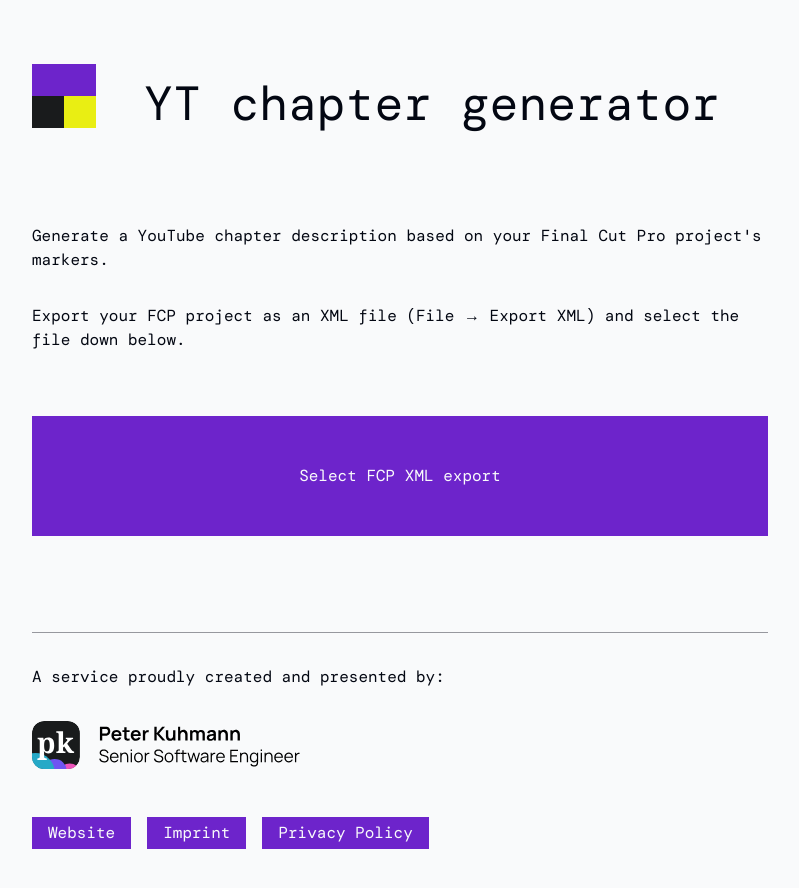
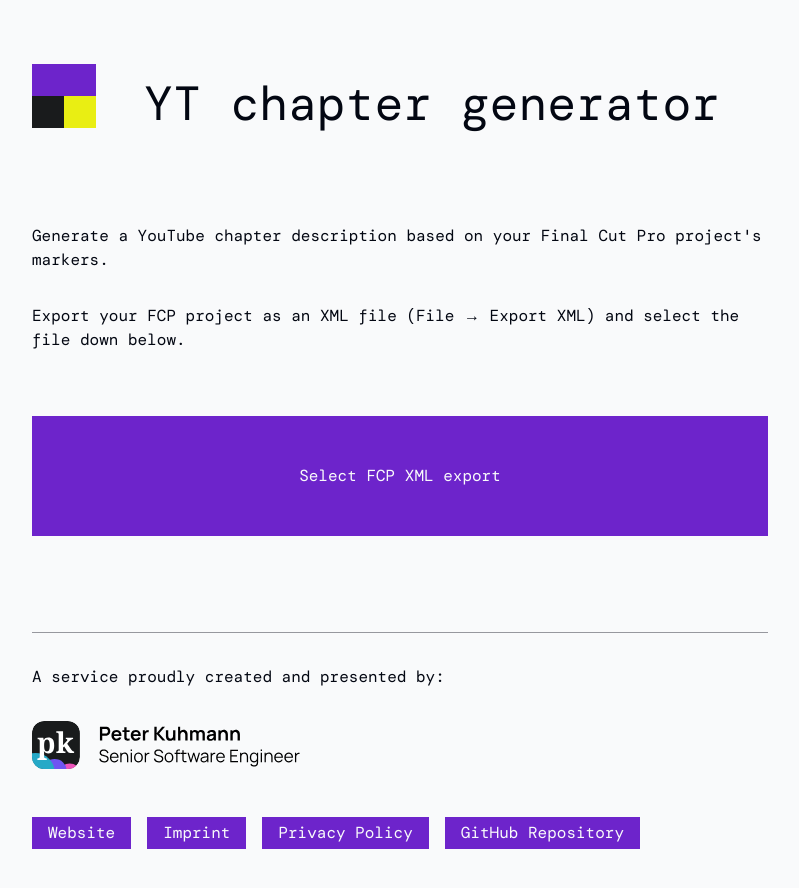
Before and after one commit to peter-kuhmann/youtube-chapter-generator, a Next.js app: page / in a window 1280 px wide. Shown: the top 888 px of the page, without its empty margins (240-1039 px from the left). Built offline with nearby package versions, Linux system fonts and the light colour scheme; a web font is replaced by a local one.

Commit message:
Github link

```diff
--- a/src/components/Footer.tsx
+++ b/src/components/Footer.tsx
@@ -37,6 +37,7 @@
         <a href={"https://www.peter-kuhmann.de"}>Website</a>
         <a href={"https://www.peter-kuhmann.de/impressum"}>Imprint</a>
         <Link href={"/privacy-policy"}>Privacy Policy</Link>
+        <a href={"https://github.com/peter-kuhmann/youtube-chapter-generator"}>GitHub Repository</a>
       </div>
     </footer>
   );
```
